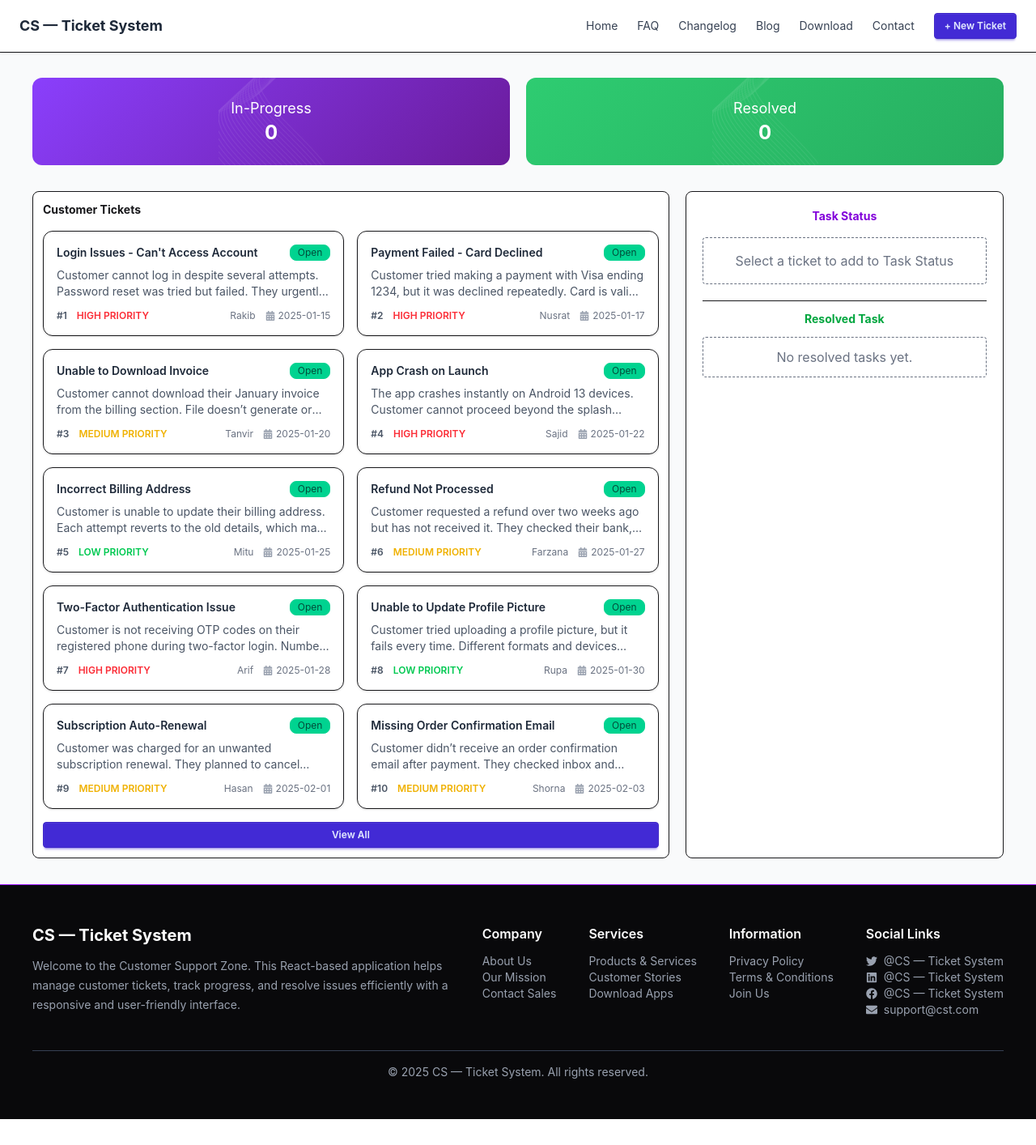
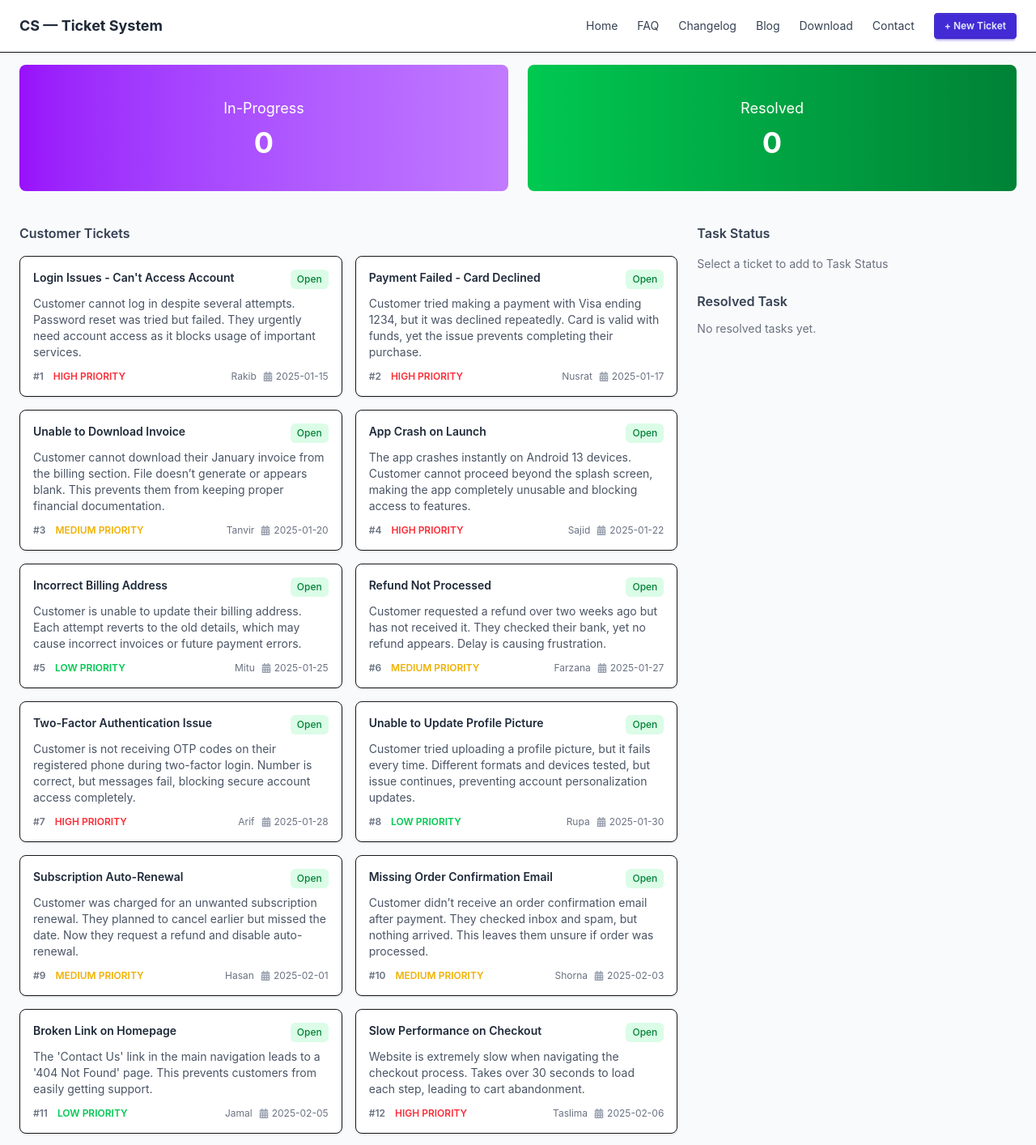
Before and after one commit to mahmudulhaque13/Customer-Support-Zone, a React (Vite) app: page / in a window 1280 px wide. Shown: the top 1414 px of the page at 81% size. Before the commit the page ends 1382 px from the top, so only its background shows below. Built offline with nearby package versions, Linux system fonts and the light colour scheme.

Commit message:
edited task status

```diff
--- a/src/components/MainSection.jsx
+++ b/src/components/MainSection.jsx
@@ -1,204 +1,122 @@
 import React, { useState } from "react";
 import ticketsData from "../data/tickets.json";
 import TicketCard from "./TicketCard";
-import { ToastContainer, toast } from "react-toastify";
+import { toast, ToastContainer } from "react-toastify";
 import "react-toastify/dist/ReactToastify.css";
-
-import inProgressImage from "../assets/images/vector1.png";
-import resolvedImage from "../assets/images/vector1.png";
 
 const MainSection = () => {
   const [tickets, setTickets] = useState(ticketsData);
   const [inProgress, setInProgress] = useState([]);
   const [resolved, setResolved] = useState([]);
 
-  const [showAllTickets, setShowAllTickets] = useState(false);
-  const MAX_VISIBLE_TICKETS = 10;
+  const handleAddToTask = (ticket) => {
+    if (inProgress.find((t) => t.id === ticket.id)) return;
 
-  const [showAllInProgress, setShowAllInProgress] = useState(false);
-  const MAX_VISIBLE_IN_PROGRESS = 5;
+    const updatedTicket = {
+      ...ticket,
+      status: "In-Progress",
+    };
 
-  const [showAllResolved, setShowAllResolved] = useState(false);
-  const MAX_VISIBLE_RESOLVED = 5;
-
-  const handleAddToTask = (ticket) => {
-    if (!inProgress.find((t) => t.id === ticket.id)) {
-      const updatedTicket = { ...ticket, status: "In-Progress" };
     setInProgress([...inProgress, updatedTicket]);
 
-      const updatedTicketsList = tickets.map((t) =>
-        t.id === ticket.id ? { ...t, status: "In-Progress" } : t,
-      );
-      setTickets(updatedTicketsList);
-      toast.info(`Ticket "${ticket.title}" moved to In-Progress`);
-    }
+    // optional (customer tickets list update)
+    setTickets(tickets.map((t) => (t.id === ticket.id ? updatedTicket : t)));
+
+    toast.info(`"${ticket.title}" added to task status`);
   };
 
   const handleComplete = (ticket) => {
     setInProgress(inProgress.filter((t) => t.id !== ticket.id));
+
+    setResolved([...resolved, ticket]);
+
     setTickets(tickets.filter((t) => t.id !== ticket.id));
 
-    const resolvedTicket = { ...ticket, status: "Resolved" };
-    setResolved([...resolved, resolvedTicket]);
-
-    toast.success(`Ticket "${ticket.title}" resolved`);
+    toast.success(`"${ticket.title}" marked as resolved`);
   };
 
-  const displayedTickets = showAllTickets
-    ? tickets
-    : tickets.slice(0, MAX_VISIBLE_TICKETS);
-
-  const displayedInProgress = showAllInProgress
-    ? inProgress
-    : inProgress.slice(0, MAX_VISIBLE_IN_PROGRESS);
-
-  const displayedResolved = showAllResolved
-    ? resolved
-    : resolved.slice(0, MAX_VISIBLE_RESOLVED);
-
-  const noTicketsAvailable = tickets.length === 0;
-  const noTasksInProgress = inProgress.length === 0;
-  const noResolvedTasks = resolved.length === 0;
-
   return (
-    <main className="px-10 py-8 mt-16">
+    <div className="max-w-7xl mx-auto px-6 pt-20 py-8">
       {/* Banner */}
-      <div className="flex flex-col md:flex-row gap-5 mb-8">
-        <div
-          className="flex-1 text-center text-white p-6 rounded-xl"
-          style={{
-            backgroundImage: `url(${inProgressImage}), linear-gradient(135deg,#8a3ffc,#6a1b9a)`,
-            backgroundRepeat: "no-repeat",
-            backgroundPosition: "center",
-            backgroundSize: "contain",
-          }}
-        >
-          <h2 className="text-lg">In-Progress</h2>
-          <p className="text-2xl font-bold">{inProgress.length}</p>
+      <div className="grid md:grid-cols-2 gap-6 mb-10">
+        <div className="bg-gradient-to-r from-purple-600 to-purple-400 rounded-lg p-10 text-white text-center">
+          <h3 className="text-lg">In-Progress</h3>
+          <p className="text-4xl font-bold mt-2">{inProgress.length}</p>
         </div>
 
-        <div
-          className="flex-1 text-center text-white p-6 rounded-xl"
-          style={{
-            backgroundImage: `url(${resolvedImage}), linear-gradient(135deg,#2ecc71,#27ae60)`,
-            backgroundRepeat: "no-repeat",
-            backgroundPosition: "center",
-            backgroundSize: "contain",
-          }}
-        >
-          <h2 className="text-lg">Resolved</h2>
-          <p className="text-2xl font-bold">{resolved.length}</p>
+        <div className="bg-gradient-to-r from-green-500 to-green-700 rounded-lg p-10 text-white text-center">
+          <h3 className="text-lg">Resolved</h3>
+          <p className="text-4xl font-bold mt-2">{resolved.length}</p>
         </div>
       </div>
 
-      {/* Content */}
-      <div className="grid md:grid-cols-[2fr_1fr] gap-5">
-        {/* Tickets */}
-        <div className="bg-white border rounded-lg p-3">
-          <h3 className="font-bold mb-4 text-sm">Customer Tickets</h3>
+      {/* Main Section */}
+      <div className="grid md:grid-cols-3 gap-6">
+        {/* Customer Tickets */}
+        <div className="md:col-span-2">
+          <h2 className="font-semibold mb-4 text-gray-700">Customer Tickets</h2>
 
-          {noTicketsAvailable ? (
-            <p className="text-center text-gray-500 border border-dashed rounded p-6">
-              Smooth sailing. No outstanding customer issues.
-            </p>
-          ) : (
-            <>
           <div className="grid md:grid-cols-2 gap-4">
-                {displayedTickets.map((ticket) => (
-                  <div key={ticket.id} onClick={() => handleAddToTask(ticket)}>
+            {tickets.map((ticket) => (
+              <div
+                key={ticket.id}
+                onClick={() => handleAddToTask(ticket)}
+                className="cursor-pointer"
+              >
                 <TicketCard ticket={ticket} />
               </div>
             ))}
           </div>
-
-              {tickets.length > MAX_VISIBLE_TICKETS && (
-                <button
-                  className="btn btn-sm btn-primary w-full mt-4"
-                  onClick={() => setShowAllTickets(!showAllTickets)}
-                >
-                  {showAllTickets ? "Hide" : "View All"}
-                </button>
-              )}
-            </>
-          )}
         </div>
 
         {/* Task Status */}
-        <div className="bg-white border rounded-lg p-5">
-          <h3 className="font-bold text-center text-sm mb-4 text-purple-700">
-            Task Status
-          </h3>
+        <div>
+          <h2 className="font-semibold mb-4 text-gray-700">Task Status</h2>
 
-          {noTasksInProgress ? (
-            <p className="text-center text-gray-500 border border-dashed rounded p-4">
+          {inProgress.length === 0 ? (
+            <p className="text-sm text-gray-500">
               Select a ticket to add to Task Status
             </p>
           ) : (
-            <>
-              {displayedInProgress.map((ticket) => (
+            inProgress.map((ticket) => (
               <div
                 key={ticket.id}
-                  className="bg-gray-100 p-3 rounded mb-3 flex flex-col gap-2"
+                className="bg-white border rounded-lg p-3 mb-3 shadow-sm"
               >
-                  <p className="font-semibold">{ticket.title}</p>
+                <p className="font-semibold text-sm mb-2">{ticket.title}</p>
 
                 <button
-                    className="btn btn-success btn-sm"
+                  className="btn text-white bg-green-600 btn-sm w-full"
                   onClick={() => handleComplete(ticket)}
                 >
                   Complete
                 </button>
               </div>
-              ))}
-
-              {inProgress.length > MAX_VISIBLE_IN_PROGRESS && (
-                <button
-                  className="btn btn-sm btn-primary w-full"
-                  onClick={() => setShowAllInProgress(!showAllInProgress)}
-                >
-                  {showAllInProgress ? "Hide" : "View All"}
-                </button>
-              )}
-            </>
+            ))
           )}
 
           {/* Resolved */}
-          <div className="mt-5 border-t pt-3">
-            <h3 className="font-bold text-center text-sm mb-3 text-green-600">
-              Resolved Task
-            </h3>
+          <div className="mt-6">
+            <h3 className="font-semibold mb-3 text-gray-700">Resolved Task</h3>
 
-            {noResolvedTasks ? (
-              <p className="text-center text-gray-500 border border-dashed rounded p-3">
-                No resolved tasks yet.
-              </p>
+            {resolved.length === 0 ? (
+              <p className="text-sm text-gray-500">No resolved tasks yet.</p>
             ) : (
-              <>
-                {displayedResolved.map((ticket) => (
-                  <p
+              resolved.map((ticket) => (
+                <div
                   key={ticket.id}
-                    className="bg-blue-50 text-blue-600 p-2 rounded mb-2 text-sm"
+                  className="bg-gray-200 text-gray-700 p-2 rounded mb-2 text-sm"
                 >
                   {ticket.title}
-                  </p>
-                ))}
-
-                {resolved.length > MAX_VISIBLE_RESOLVED && (
-                  <button
-                    className="btn btn-sm btn-primary w-full"
-                    onClick={() => setShowAllResolved(!showAllResolved)}
-                  >
-                    {showAllResolved ? "Hide" : "View All"}
-                  </button>
-                )}
-              </>
+                </div>
+              ))
             )}
           </div>
         </div>
       </div>
 
-      <ToastContainer position="bottom-center" autoClose={2000} />
-    </main>
+      <ToastContainer position="top-center" autoClose={2000} />
+    </div>
   );
 };
 
--- a/src/components/TicketCard.jsx
+++ b/src/components/TicketCard.jsx
@@ -2,45 +2,45 @@ import React from "react";
 import { FaCalendarAlt } from "react-icons/fa";
 
 const TicketCard = ({ ticket }) => {
-  const statusColor = {
-    Open: "badge-success",
-    "In-Progress": "badge-warning",
-    Resolved: "badge-info",
+  const statusStyle = {
+    Open: "bg-green-100 text-green-700",
+    "In-Progress": "bg-yellow-100 text-yellow-700",
+    Resolved: "bg-blue-100 text-blue-700",
   };
 
-  const priorityColor = {
+  const priorityStyle = {
     HIGH: "text-red-500",
     MEDIUM: "text-yellow-500",
     LOW: "text-green-500",
   };
 
   return (
-    <div className="bg-white border rounded-xl p-4 shadow-sm hover:shadow-md transition cursor-pointer">
+    <div className="bg-white border rounded-lg p-4 shadow-sm cursor-pointer">
       {/* Header */}
-      <div className="flex justify-between items-start mb-2">
-        <h4 className="font-semibold text-sm text-gray-800">{ticket.title}</h4>
+      <div className="flex justify-between items-start gap-2 mb-2">
+        <h4 className="text-sm font-semibold text-gray-800">{ticket.title}</h4>
 
-        <span className={`badge badge-sm ${statusColor[ticket.status]}`}>
+        <span
+          className={`text-xs px-2 py-1 rounded-md font-medium whitespace-nowrap ${statusStyle[ticket.status]}`}
+        >
           {ticket.status}
         </span>
       </div>
 
       {/* Description */}
-      <p className="text-sm text-gray-600 mb-3 line-clamp-2">
-        {ticket.description}
-      </p>
+      <p className="text-sm text-gray-600 mb-3">{ticket.description}</p>
 
       {/* Footer */}
-      <div className="flex justify-between text-xs text-gray-500">
-        <div className="flex gap-3 items-center">
-          <span className="font-semibold text-gray-600">#{ticket.id}</span>
+      <div className="flex justify-between text-xs text-gray-500 flex-wrap gap-2">
+        <div className="flex items-center gap-3">
+          <span className="font-semibold">#{ticket.id}</span>
 
-          <span className={`font-semibold ${priorityColor[ticket.priority]}`}>
+          <span className={`font-semibold ${priorityStyle[ticket.priority]}`}>
             {ticket.priority} PRIORITY
           </span>
         </div>
 
-        <div className="flex gap-3 items-center">
+        <div className="flex items-center gap-2">
           <span>{ticket.customer}</span>
 
           <span className="flex items-center gap-1">
```
Lines whose indentation alone changed are shown as unchanged.
